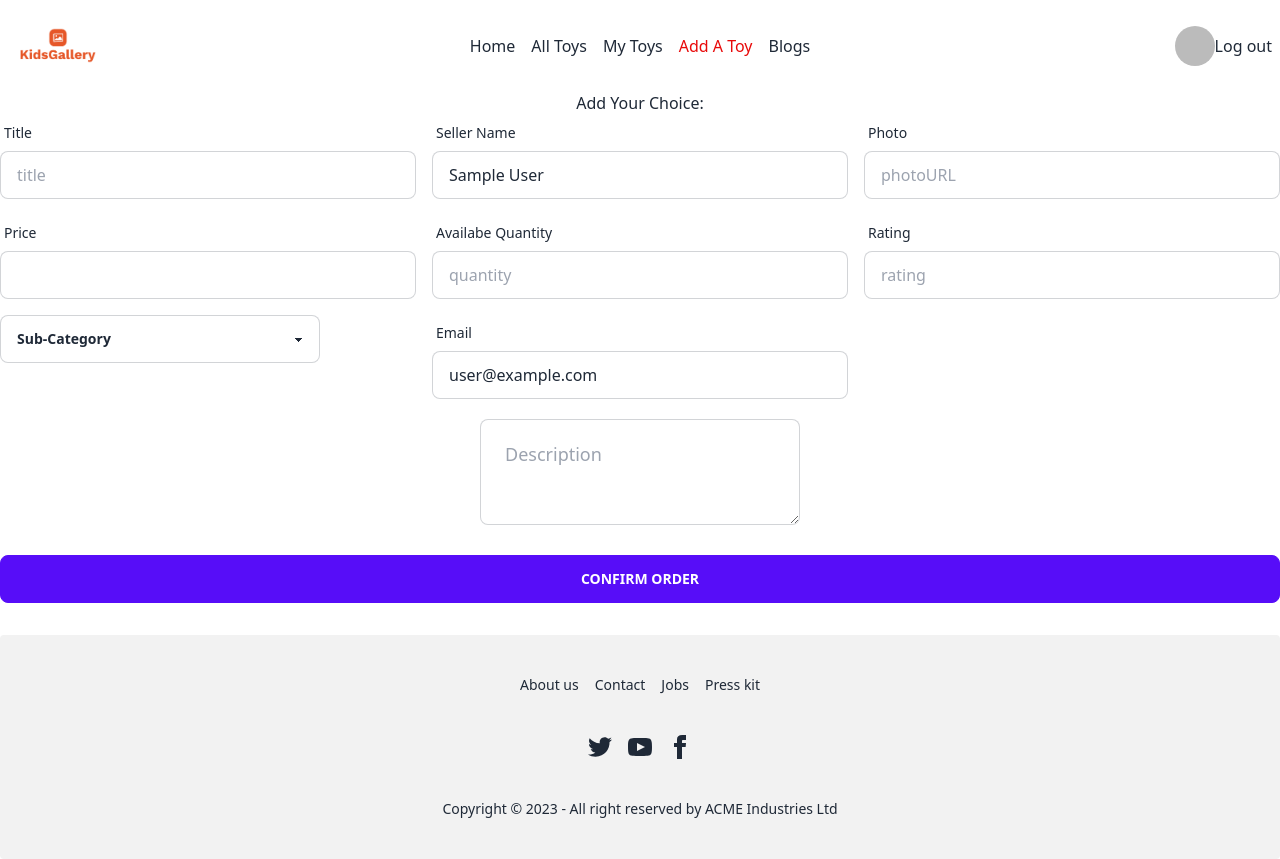
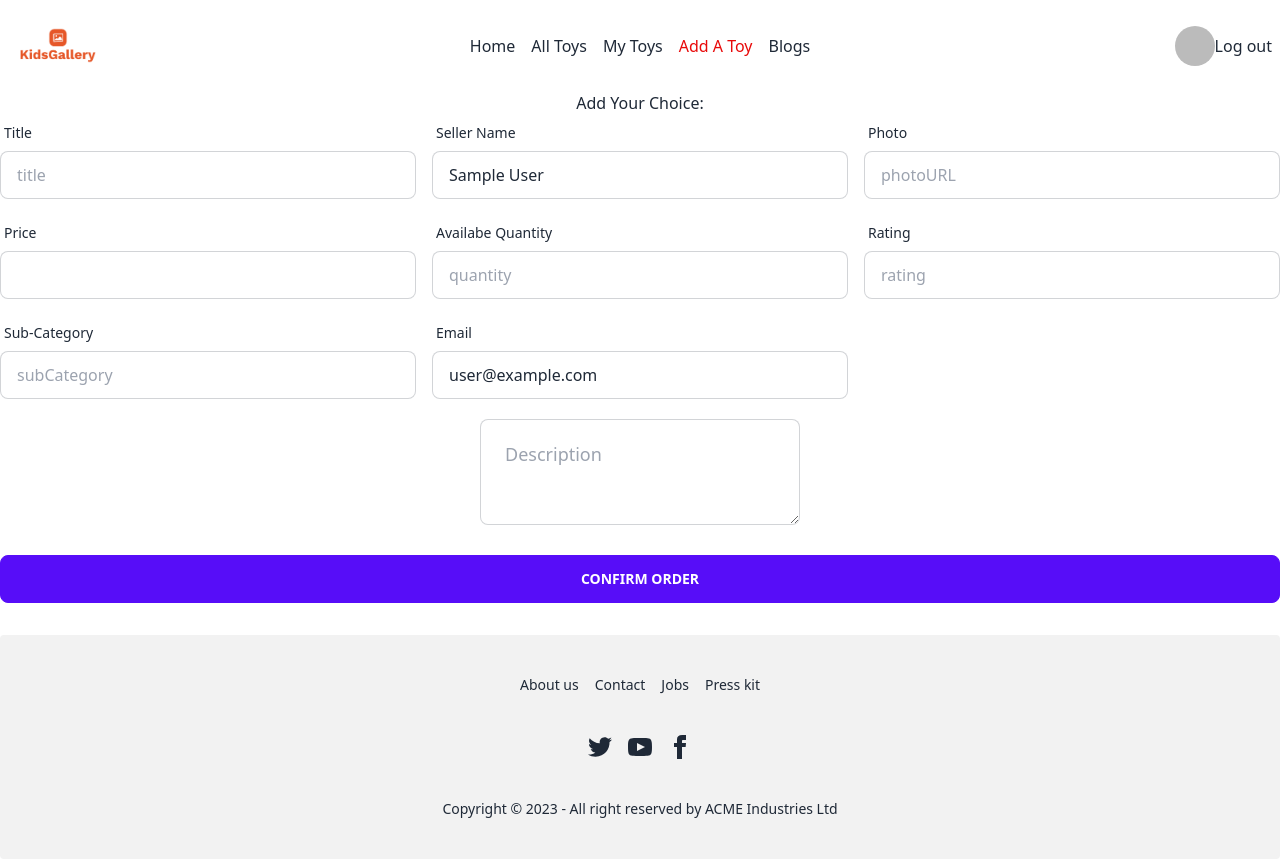
Before and after one commit to anighosal/toys-client, a React (Vite) app: page /addatoy in a window 1280 px wide. Built offline with nearby package versions, Linux system fonts and the light colour scheme; no server answers; sample sign-in values are in the browser's storage.

Commit message:
2 bullets point added

```diff
--- a/src/Routes/Routes.jsx
+++ b/src/Routes/Routes.jsx
@@ -57,7 +57,7 @@ const router = createBrowserRouter([
           </PrivateRoute>
         ),
         loader: ({ params }) =>
-          fetch(`http://localhost:5000/products/${params.id}`),
+          fetch(`https://my-toy.vercel.app/products/${params.id}`),
       },
       {
         path: "toy/:id",
@@ -67,13 +67,13 @@ const router = createBrowserRouter([
           </PrivateRoute>
         ),
         loader: ({ params }) =>
-          fetch(`http://localhost:5000/products/${params.id}`),
+          fetch(`https://my-toy.vercel.app/products/${params.id}`),
       },
       {
         path: "toyupdate/:id",
         element: <UpdateToy></UpdateToy>,
         loader: ({ params }) =>
-          fetch(`http://localhost:5000/products/${params.id}`),
+          fetch(`https://my-toy.vercel.app/products/${params.id}`),
       },
     ],
   },
--- a/src/pages/AddAToys/AddAToys.jsx
+++ b/src/pages/AddAToys/AddAToys.jsx
@@ -30,7 +30,7 @@ const AddAToys = () => {
     };
     console.log(orders);
 
-    fetch("http://localhost:5000/mytoys", {
+    fetch("https://my-toy.vercel.app/mytoys", {
       method: "POST",
       headers: {
         "content-type": "application/json",
@@ -110,13 +110,17 @@ const AddAToys = () => {
               className="input input-bordered"
             />
           </div>
-          <select className="select select-bordered w-full max-w-xs">
-            <option disabled selected>
-              Sub-Category
-            </option>
-            <option>Han Solo</option>
-            <option>Greedo</option>
-          </select>
+          <div className="form-control">
+            <label className="label">
+              <span className="label-text">Sub-Category</span>
+            </label>
+            <input
+              type="text"
+              name="subCategory"
+              placeholder="subCategory"
+              className="input input-bordered"
+            />
+          </div>
           <div className="form-control">
             <label className="label">
               <span className="label-text">Email</span>
--- a/src/pages/MyToys/MyToys.jsx
+++ b/src/pages/MyToys/MyToys.jsx
@@ -5,7 +5,7 @@ import MyToysRow from "./MyToysRow";
 const MyToys = () => {
   const { user } = useContext(AuthContext);
   const [bookings, setBookings] = useState([]);
-  const url = `http://localhost:5000/mytoys?email=${user?.email}`;
+  const url = `https://my-toy.vercel.app/mytoys?email=${user?.email}`;
   useEffect(() => {
     fetch(url)
       .then((res) => res.json())
@@ -15,7 +15,7 @@ const MyToys = () => {
   const handleDelete = (id) => {
     const proceed = confirm("Are you sure delete this toy");
     if (proceed) {
-      fetch(`http://localhost:5000/mytoys/${id}`, {
+      fetch(`https://my-toy.vercel.app/mytoys/${id}`, {
         method: "DELETE",
       })
         .then((res) => res.json())
--- a/src/pages/MyToys/UpdateToy.jsx
+++ b/src/pages/MyToys/UpdateToy.jsx
@@ -28,7 +28,7 @@ const UpdateToy = () => {
     };
     console.log(orders);
 
-    fetch("http://localhost:5000/mytoys", {
+    fetch("https://my-toy.vercel.app/mytoys", {
       method: "POST",
       headers: {
         "content-type": "application/json",
```
